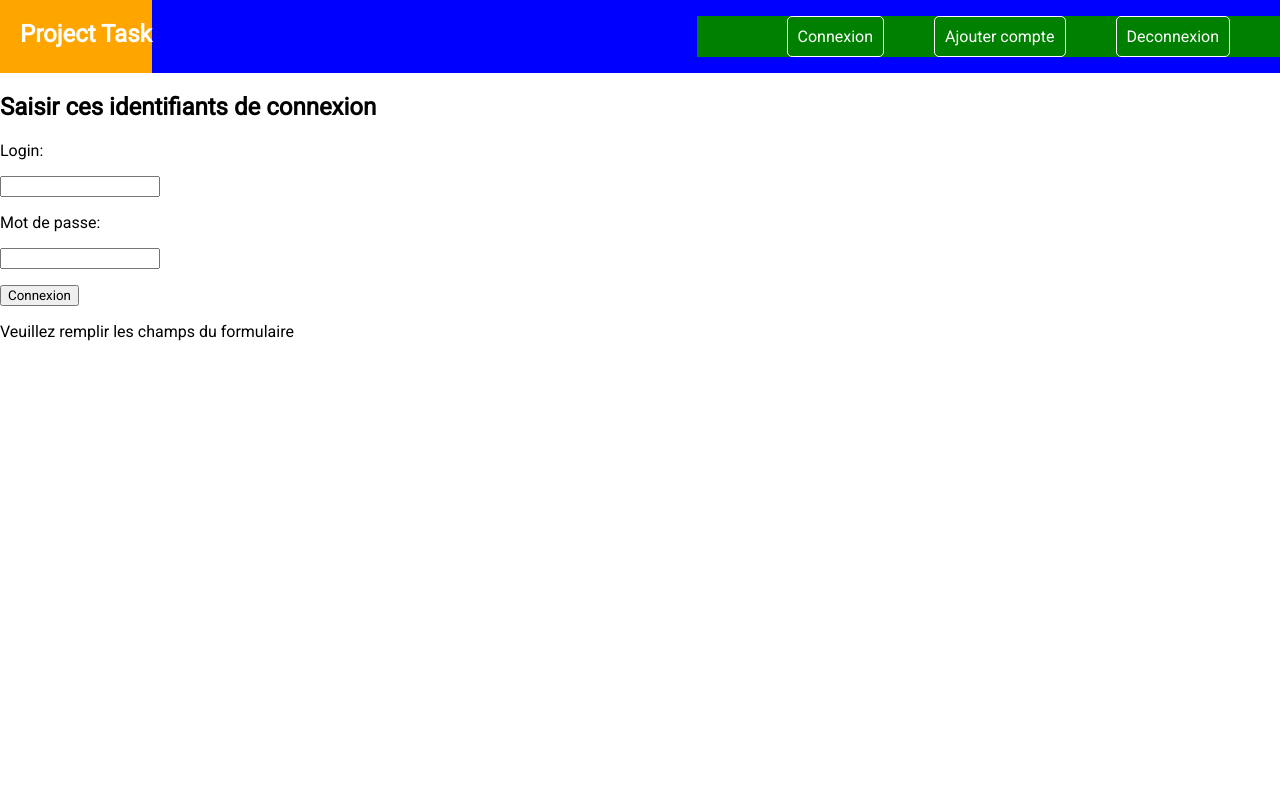
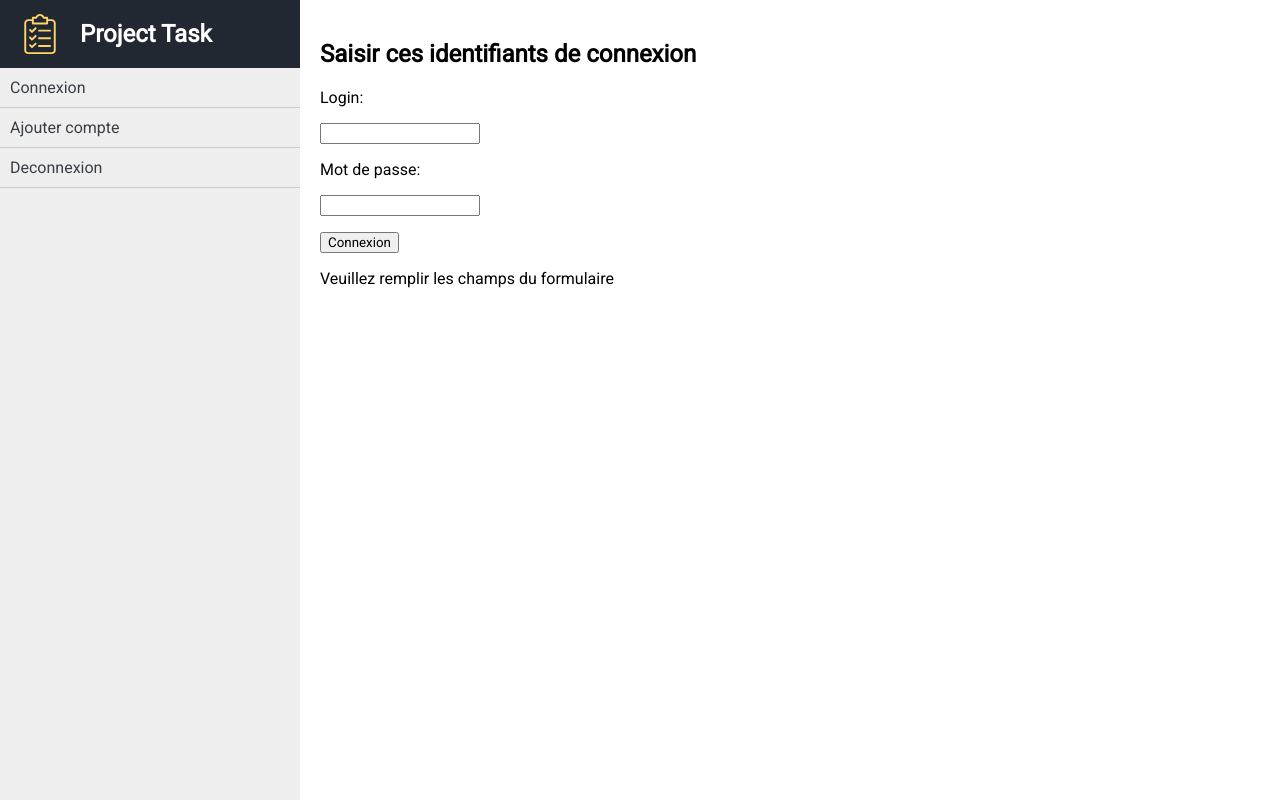
Before and after one commit to mithridatem/projectTask, a PHP site: page /index.php in a window 1280 px wide. Run offline with PHP 8.4, Linux system fonts and the light colour scheme.

Commit message:
Modification menu

```diff
--- /dev/null
+++ b/css/scss/global.scss
@@ -0,0 +1,11 @@
+#global{
+    margin-left: 300px;
+    padding: 20px;
+}
+
+@media screen and (max-width: 600px) {
+    #global{
+        margin-top: 70px;
+        margin-left: 0;
+    }
+}
--- a/css/scss/menu.scss
+++ b/css/scss/menu.scss
@@ -1,37 +1,59 @@
+/**
+palette:
+color1 : #222831
+color2 : #393E46
+color3 : #FFD369
+color4 : #EEEEEE
+*/
 
-/*-----------------------------------------------------
-                    Menu desktop :
------------------------------------------------------*/
+$nav-bg-color:#EEEEEE;
+$nav-header-color: #222831;
+$nav-color : #393E46;
+$nav-color-hover:#FFD369;
+
+
 nav {
+    position: fixed;
+    top:0;
     display: flex;
-    justify-content: space-between;
-    background-color: blue;
-}
-nav ul {
-    display: flex;
-    padding-right: 50px;
-    background-color: green;
-}
-nav a {
+    flex-direction: column;
+    justify-content: flex-start;
+    background-color: $nav-bg-color;
+    width: 300px;
+    height: 100vh;
+
+    a{
         text-decoration: none;
     }
-nav li {
+
+    ul {
+        display: flex;
+        flex-direction: column;
+        padding: 0;
+        margin: 0;
+    }
+
+    li {
         padding: 10px;
-    margin-left: 50px;
         list-style: none;
-    color: white;
-    border: solid white 1px;
-    border-radius: 5px;
-    font-family: Roboto;
+        color: $nav-color;
         cursor: pointer;
+        border-bottom: rgba($nav-color, 0.2) 1px solid;
+
+        &:hover {
+            background-color: rgba($nav-color-hover,0.2);
+            border-bottom-color: $nav-color-hover;
         }
-nav li:hover {
-    background-color: white;
-    border-color: blue;
-    color: blue;
     }
+
+    .subnav{
+        display: flex;
+        background-color: $nav-header-color;
+    }
+}
+
 nav .burgerButton {
-    margin: 10px;
+
     cursor: pointer;
     display: none;
 }
@@ -44,27 +66,27 @@ nav .brand {
     margin: 10px;
     cursor: pointer;
 }
-.subnav {
-    display: flex;
-    background-color: orange;
-}
 
 nav .subnav > div {
     display: flex;
-    color: #a0c1b8;
-    font-family: Roboto;
+    margin-left: 20px;
 }
 /*-----------------------------------------------------
                     Menu Mobile :
 -----------------------------------------------------*/
 @media screen and (max-width: 600px) {
+
     nav {
+        position: fixed;
+        width: 100vw;
         justify-content: center;
         flex-direction: column;
         z-index: 0;
         background-color: transparent;
+        height: auto;
     }
     nav ul {
+        background-color: $nav-bg-color;
         z-index: 1;
         flex-direction: column;
         margin-top: -10px;
--- a/css/scss/style.scss
+++ b/css/scss/style.scss
@@ -1,5 +1,6 @@
 @import url("https://fonts.googleapis.com/css2?family=Roboto&display=swap");
 @import './menu.scss';
+@import './global.scss';
 
 html * {
     font-family: "Roboto", sans-serif;
@@ -9,6 +10,6 @@ html * {
 -----------------------------------------------------*/
 body,
 html {
-    margin: 00;
+    margin: 0;
     padding: 0;
 }
--- a/css/style.css
+++ b/css/style.css
@@ -1,43 +1,48 @@
 @charset "UTF-8";
 @import url("https://fonts.googleapis.com/css2?family=Roboto&display=swap");
-/*-----------------------------------------------------
-                    Menu desktop :
------------------------------------------------------*/
+/**
+palette:
+color1 : #222831
+color2 : #393E46
+color3 : #FFD369
+color4 : #EEEEEE
+*/
 nav {
+  position: fixed;
+  top: 0;
   display: flex;
-  justify-content: space-between;
-  background-color: blue;
+  flex-direction: column;
+  justify-content: flex-start;
+  background-color: #EEEEEE;
+  width: 300px;
+  height: 100vh;
 }
-
-nav ul {
-  display: flex;
-  padding-right: 50px;
-  background-color: green;
-}
-
 nav a {
   text-decoration: none;
 }
-
+nav ul {
+  display: flex;
+  flex-direction: column;
+  padding: 0;
+  margin: 0;
+}
 nav li {
   padding: 10px;
-  margin-left: 50px;
   list-style: none;
-  color: white;
-  border: solid white 1px;
-  border-radius: 5px;
-  font-family: Roboto;
+  color: #393E46;
   cursor: pointer;
+  border-bottom: rgba(57, 62, 70, 0.2) 1px solid;
 }
-
 nav li:hover {
-  background-color: white;
-  border-color: blue;
-  color: blue;
+  background-color: rgba(255, 211, 105, 0.2);
+  border-bottom-color: #FFD369;
+}
+nav .subnav {
+  display: flex;
+  background-color: #222831;
 }
 
 nav .burgerButton {
-  margin: 10px;
   cursor: pointer;
   display: none;
 }
@@ -52,15 +57,9 @@ nav .brand {
   cursor: pointer;
 }
 
-.subnav {
-  display: flex;
-  background-color: orange;
-}
-
 nav .subnav > div {
   display: flex;
-  color: #a0c1b8;
-  font-family: Roboto;
+  margin-left: 20px;
 }
 
 /*-----------------------------------------------------
@@ -68,13 +67,17 @@ nav .subnav > div {
 -----------------------------------------------------*/
 @media screen and (max-width: 600px) {
   nav {
+    position: fixed;
+    width: 100vw;
     justify-content: center;
     flex-direction: column;
     z-index: 0;
     background-color: transparent;
+    height: auto;
   }
 
   nav ul {
+    background-color: #EEEEEE;
     z-index: 1;
     flex-direction: column;
     margin-top: -10px;
@@ -141,6 +144,17 @@ p {
     transform: translate3d(0, -100%, 0);
   }
 }
+#global {
+  margin-left: 300px;
+  padding: 20px;
+}
+
+@media screen and (max-width: 600px) {
+  #global {
+    margin-top: 70px;
+    margin-left: 0;
+  }
+}
 html * {
   font-family: "Roboto", sans-serif;
 }
--- a/view/menu.php
+++ b/view/menu.php
@@ -3,6 +3,7 @@
         <div class="subnav">
             <img src="./image/menu.svg"  class="burgerButton" width="40px">
             <div>
+                <img src="./image/clipboard.svg"  width="40px">
                 <h1>Project Task</h1>
             </div>
         </div>
```
Also changed, not shown: image/clipboard.svg (added). Lines whose indentation alone changed are shown as unchanged.
